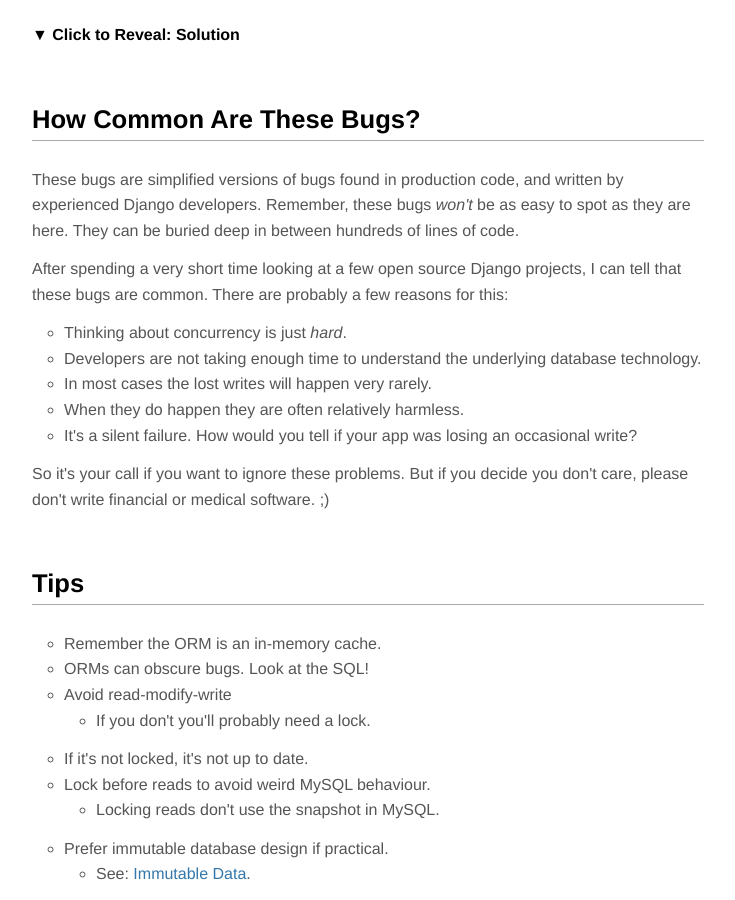
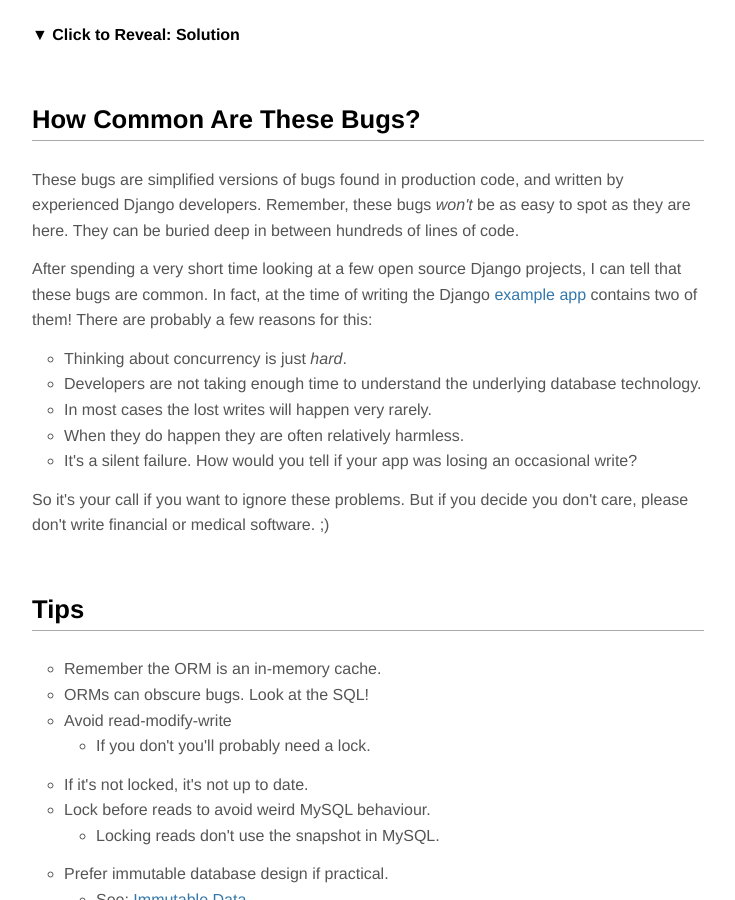
Before and after one commit to KMahoney/kmahoney.github.io, a Jekyll site: the page built from _posts/2017-01-21-django-orm-mistakes.html, in a window 1280 px wide and 900 px high, scrolled down 3761 px. Shown: the whole window, without its empty margins (272-1007 px from the left). Built offline with Jekyll 4.4.1, drawn with Linux system fonts in a browser that asks for light colours.

Commit message:
found example of bug in django docs

```diff
--- a/_posts/2017-01-21-django-orm-mistakes.html
+++ b/_posts/2017-01-21-django-orm-mistakes.html
@@ -365,8 +365,10 @@ def foo(id):
     as they are here. They can be buried deep in between hundreds of lines of code.
 </p>
 <p>
-    After spending a very short time looking at a few open source Django projects, I can tell
-    that these bugs are common. There are probably a few reasons for this:
+    After spending a very short time looking at a few open source Django projects, I can
+    tell that these bugs are common. In fact, at the time of writing the
+    Django <a href="https://docs.djangoproject.com/en/1.10/intro/tutorial04/">example
+    app</a> contains two of them! There are probably a few reasons for this:
 </p>
 <ul>
     <li>Thinking about concurrency is just <em>hard</em>.</li>
```
